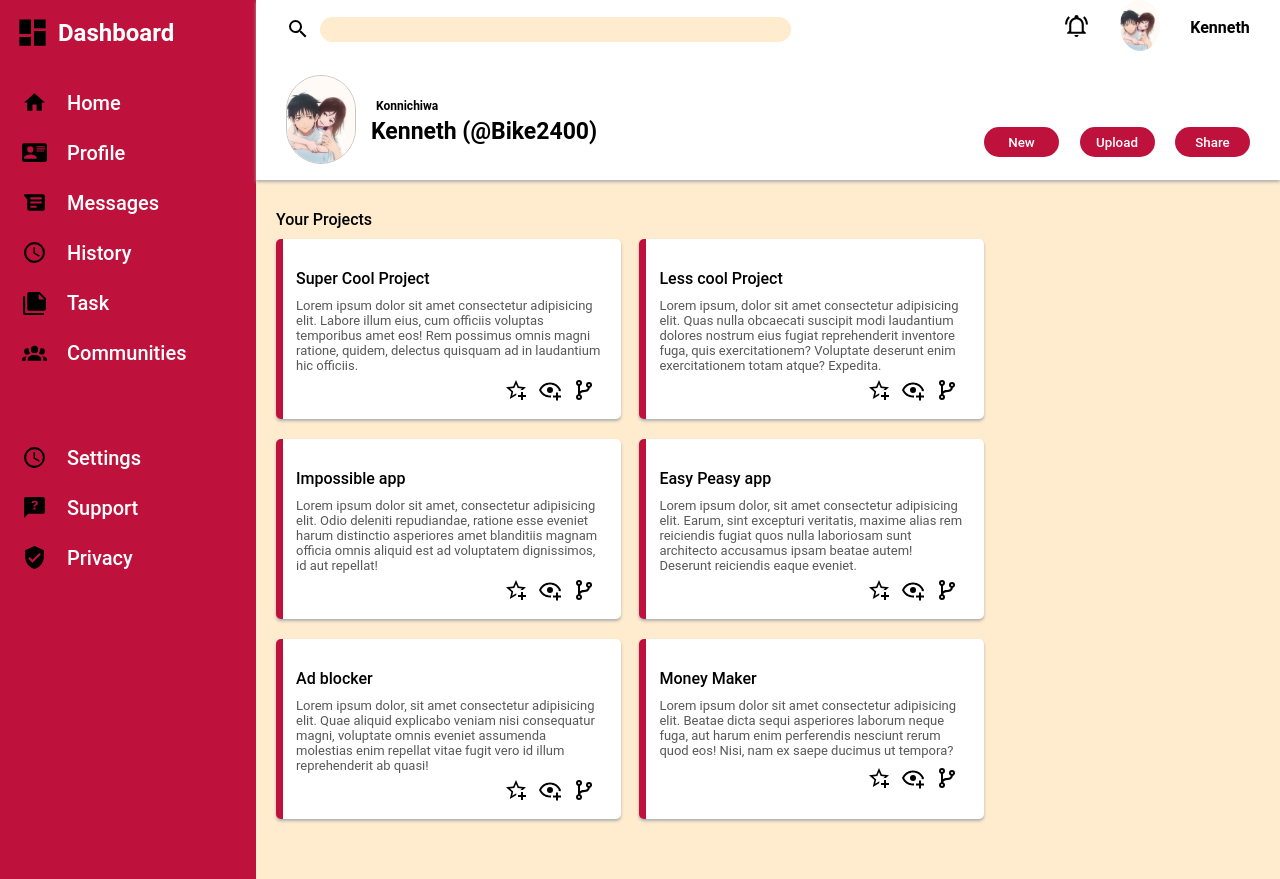
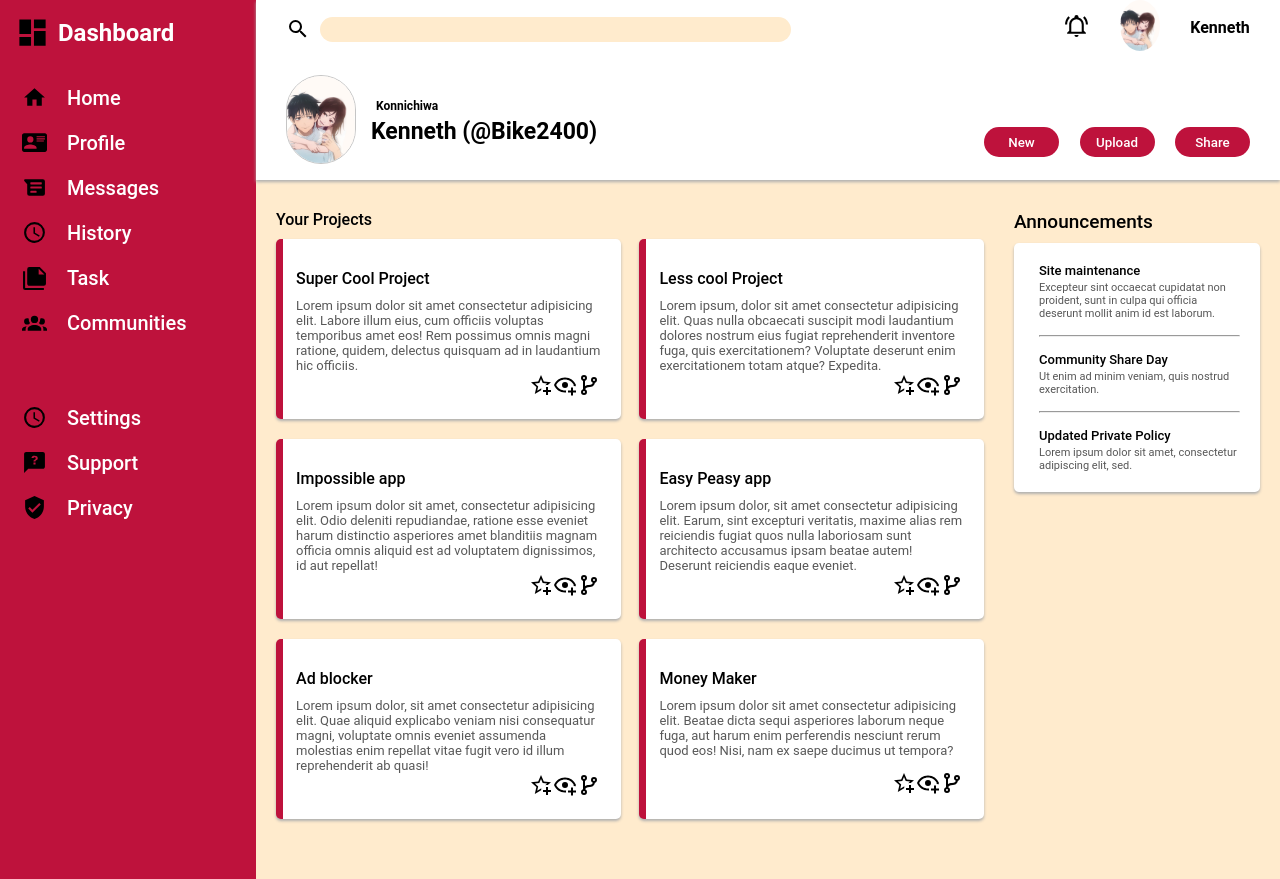
Before and after one commit to Bike2400/admin-dashboard, a plain HTML site: page index2.html in a window 1280 px wide. Drawn offline with Linux system fonts and the light colour scheme.

Commit message:
Added the announcement-section

```diff
--- a/index2.html
+++ b/index2.html
@@ -213,6 +213,22 @@
             </div>
 
             <div class="announcements-section">
+                <div class="announcement-heading">
+                    Announcements
+                </div>
+                <div class="announcement-container">
+                    <div class="announcements-heading">Site maintenance</div>
+                    <div class="announcements-description">Excepteur sint occaecat cupidatat non proident, sunt in culpa qui officia deserunt mollit anim id est laborum.</div>
+                    <hr>
+                    <div class="announcements-heading">Community Share Day</div>
+                    <div class="announcements-description">Ut enim ad minim veniam, quis nostrud exercitation.</div>
+                    <hr>
+
+                    <div class="announcements-heading">Updated Private Policy</div>
+                    <div class="announcements-description">Lorem ipsum dolor sit amet, consectetur adipiscing elit, sed.</div>
+
+
+                </div>
 
             </div>
 
--- a/style.css
+++ b/style.css
@@ -71,9 +71,7 @@ ul li{
     list-style-type: none;
 }
 
-li{
-    margin: 5px;
-}
+
 
 ul li:hover{
     text-decoration: underline;
@@ -254,6 +252,40 @@ ul li:hover{
 }
 
 
+.announcements-section{
+    grid-column: 2/3;
+    grid-row: 1/2;
+    padding-bottom: 10px;
+}
+
+.announcement-heading{
+    font-weight: 500;
+    font-size: 19px;
+    margin-bottom: 10px;
+}
+
+.announcement-container{
+    background-color: white;
+    box-shadow: 0px 2px 3px rgb(175 175 175);
+    padding: 20px 20px 20px 25px;
+    border-radius: 5px;
+    min-width: 231px;
+}
+
+.announcements-heading{
+    font-weight: 500;
+    font-size: 13px;
+    margin-bottom: 3px;
+}
+
+.announcements-description{
+    font-size: 11px;
+    color: rgb(88, 88, 88);
+}
+
+hr{
+    margin: 15px 0px 15px 0px;
+}
 
 
 
```
